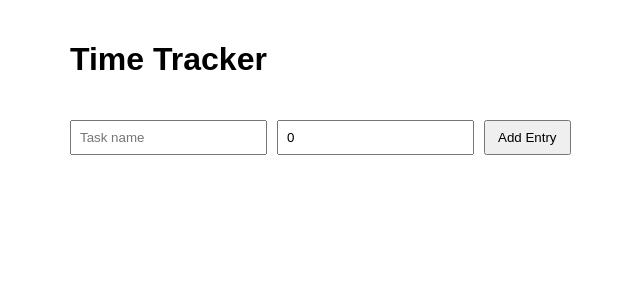
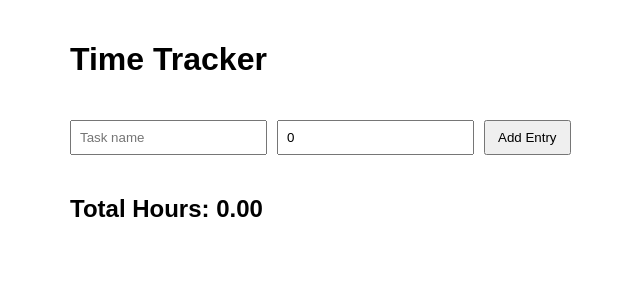
Before and after one commit to YandhileM/mini-time-tracker, a React (Create React App) app: page / in a window 1280 px wide. Shown: the top 300 px of the page, without its empty margins (170-810 px from the left). Built offline with nearby package versions, Linux system fonts and the light colour scheme.

Commit message:
add TotalHours component to display total tracked hours in App

```diff
--- a/src/App.tsx
+++ b/src/App.tsx
@@ -2,6 +2,7 @@
 import "./styles.css";
 import { TimeEntry } from "./types/types";
 import TimeEntryForm from "./components/TimeEntryForm";
+import TotalHours from './components/TotalHours';
 
 function App() {
   const [entries, setEntries] = useState<TimeEntry[]>([]);
@@ -9,11 +10,13 @@
   const addEntry = (taskName: string, hours: number) => {
     setEntries([...entries, { id: Date.now().toString(), taskName, hours }]);
     console.log(`Added entry: ${taskName} for ${hours} hours`);
-  };
+    };
+
   return (
     <div className="app">
       <h1>Time Tracker</h1>
-      <TimeEntryForm onAdd={addEntry} />
+          <TimeEntryForm onAdd={addEntry} />
+          <TotalHours entries={entries} />
     </div>
   );
 }
```
